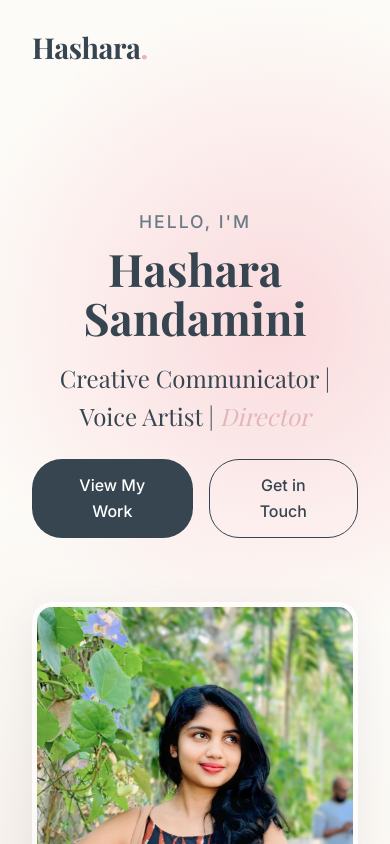
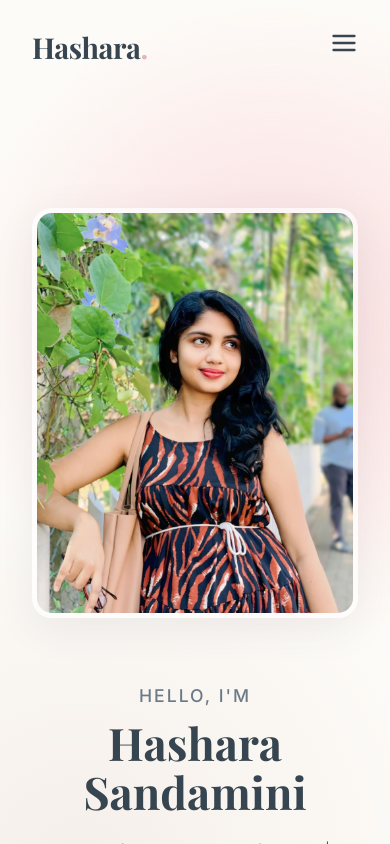
Before and after one commit to nadeera-se22018/mass-comm-portfolio, a React (Vite) app: page / in a window 390 px wide. Shown: the top 844 px of the page. Built offline with nearby package versions, Linux system fonts and the light colour scheme; a web font is replaced by a local one.

Commit message:
feat: add Navbar component and base CSS styling for About, Footer, and Hero sections

```diff
--- a/src/components/About.css
+++ b/src/components/About.css
@@ -107,4 +107,9 @@
   .about-content {
     padding: 2.5rem;
   }
+
+  .about-image-container {
+    max-width: 300px; /* Reduce width so height scales down proportionally */
+    margin: 0 auto;
+  }
 }
--- a/src/components/Footer.css
+++ b/src/components/Footer.css
@@ -168,7 +168,21 @@
     flex-direction: column;
     gap: 3rem;
     padding: 2.5rem;
+    text-align: center;
   }
+
+  .footer-image-container {
+    margin: 0 auto;
+  }
+
+  .footer-title {
+    font-size: 2.5rem;
+  }
+
+  .footer-social {
+    align-items: center; /* Center the social links block on mobile */
+  }
+
   .footer-bottom {
     flex-direction: column;
     gap: 1rem;
--- a/src/components/Hero.css
+++ b/src/components/Hero.css
@@ -113,7 +113,7 @@
 
 @media (max-width: 992px) {
   .hero-container {
-    flex-direction: column;
+    flex-direction: column-reverse; /* Show image on top of text in mobile */
     text-align: center;
     padding-top: 8rem;
   }
--- a/src/components/Navbar.css
+++ b/src/components/Navbar.css
@@ -63,8 +63,62 @@
   width: 100%;
 }
 
+.mobile-toggle {
+  display: none;
+  cursor: pointer;
+  z-index: 1001;
+}
+
+.mobile-only-btn {
+  display: none;
+}
+
 @media (max-width: 768px) {
-  .nav-links, .nav-btn {
+  .mobile-toggle {
+    display: block;
+  }
+
+  .desktop-only {
     display: none;
   }
+
+  .nav-links {
+    position: fixed;
+    top: 0;
+    right: -100%;
+    width: 250px;
+    height: 100vh;
+    background: var(--glass-bg);
+    backdrop-filter: blur(15px);
+    -webkit-backdrop-filter: blur(15px);
+    border-left: 1px solid var(--glass-border);
+    flex-direction: column;
+    padding: 6rem 2rem 2rem 2rem;
+    gap: 2rem;
+    transition: right 0.4s cubic-bezier(0.175, 0.885, 0.32, 1.275);
+    box-shadow: -10px 0 30px rgba(0, 0, 0, 0.1);
+  }
+
+  .nav-links.active {
+    right: 0;
+  }
+
+  .nav-links a {
+    font-size: 1.1rem;
+    display: block;
+  }
+
+  .mobile-only-btn {
+    display: block;
+    margin-top: 1rem;
+  }
+
+  .mobile-only-btn a {
+    text-align: center;
+    color: var(--bg-cream) !important;
+  }
+
+  .mobile-only-btn a::after {
+    display: none; /* Remove the pink underline hover effect from the button */
+  }
 }
--- a/src/components/Navbar.jsx
+++ b/src/components/Navbar.jsx
@@ -3,6 +3,7 @@ import './Navbar.css';
 
 const Navbar = () => {
   const [scrolled, setScrolled] = useState(false);
+  const [menuOpen, setMenuOpen] = useState(false);
 
   useEffect(() => {
     const handleScroll = () => {
@@ -12,19 +13,34 @@ const Navbar = () => {
     return () => window.removeEventListener('scroll', handleScroll);
   }, []);
 
+  const toggleMenu = () => {
+    setMenuOpen(!menuOpen);
+  };
+
   return (
     <nav className={`navbar ${scrolled ? 'scrolled' : ''}`}>
       <div className="container nav-container">
         <a href="#" className="logo">Hashara<span>.</span></a>
 
-        <ul className="nav-links">
-          <li><a href="#home">Home</a></li>
-          <li><a href="#about">About</a></li>
-          <li><a href="#work">Portfolio</a></li>
-          <li><a href="#contact">Contact</a></li>
+        <div className="mobile-toggle" onClick={toggleMenu}>
+          <svg xmlns="http://www.w3.org/2000/svg" width="28" height="28" viewBox="0 0 24 24" fill="none" stroke="var(--text-charcoal)" strokeWidth="2" strokeLinecap="round" strokeLinejoin="round">
+            {menuOpen ? (
+              <path d="M18 6L6 18M6 6l12 12" />
+            ) : (
+              <path d="M3 12h18M3 6h18M3 18h18" />
+            )}
+          </svg>
+        </div>
+
+        <ul className={`nav-links ${menuOpen ? 'active' : ''}`}>
+          <li><a href="#home" onClick={() => setMenuOpen(false)}>Home</a></li>
+          <li><a href="#about" onClick={() => setMenuOpen(false)}>About</a></li>
+          <li><a href="#work" onClick={() => setMenuOpen(false)}>Portfolio</a></li>
+          <li><a href="#contact" onClick={() => setMenuOpen(false)}>Contact</a></li>
+          <li className="mobile-only-btn"><a href="#contact" className="btn btn-primary" onClick={() => setMenuOpen(false)}>Hire Me</a></li>
         </ul>
 
-        <a href="#contact" className="btn btn-primary nav-btn">Hire Me</a>
+        <a href="#contact" className="btn btn-primary nav-btn desktop-only">Hire Me</a>
       </div>
     </nav>
   );
```
